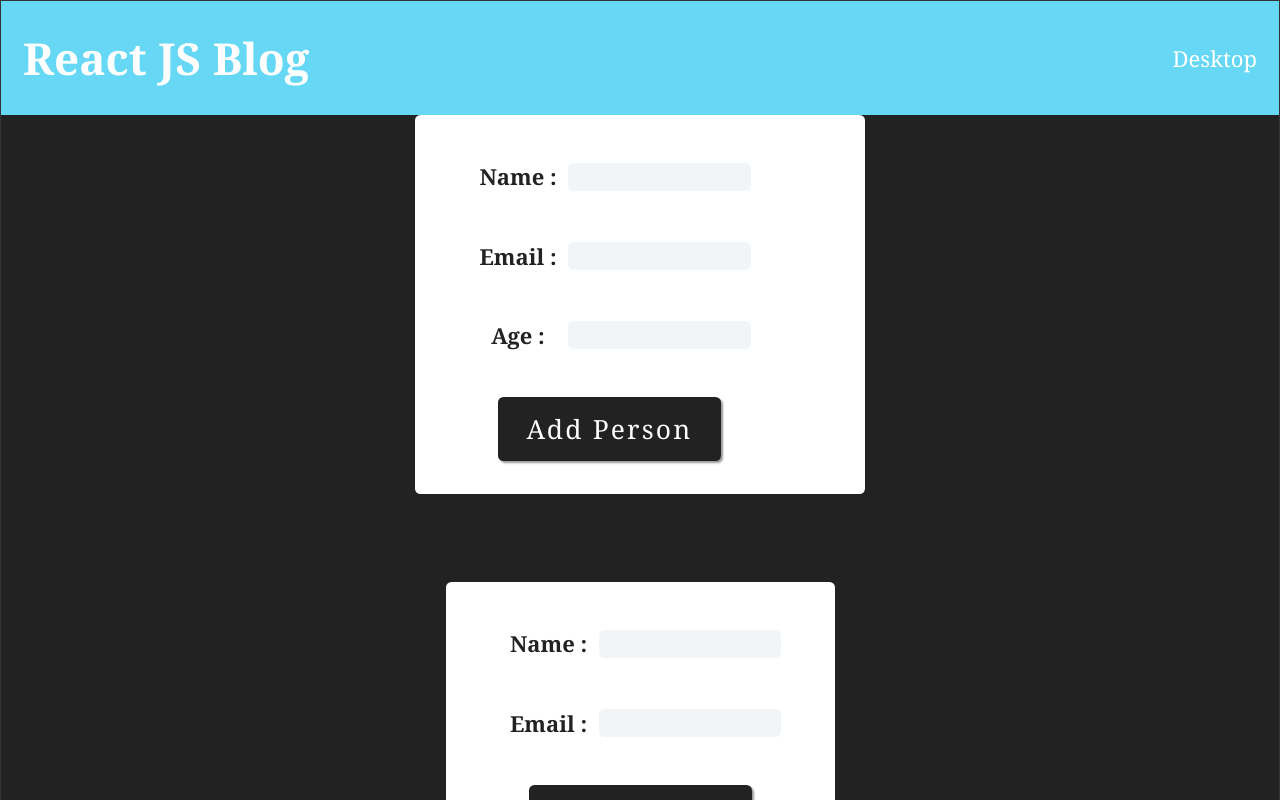
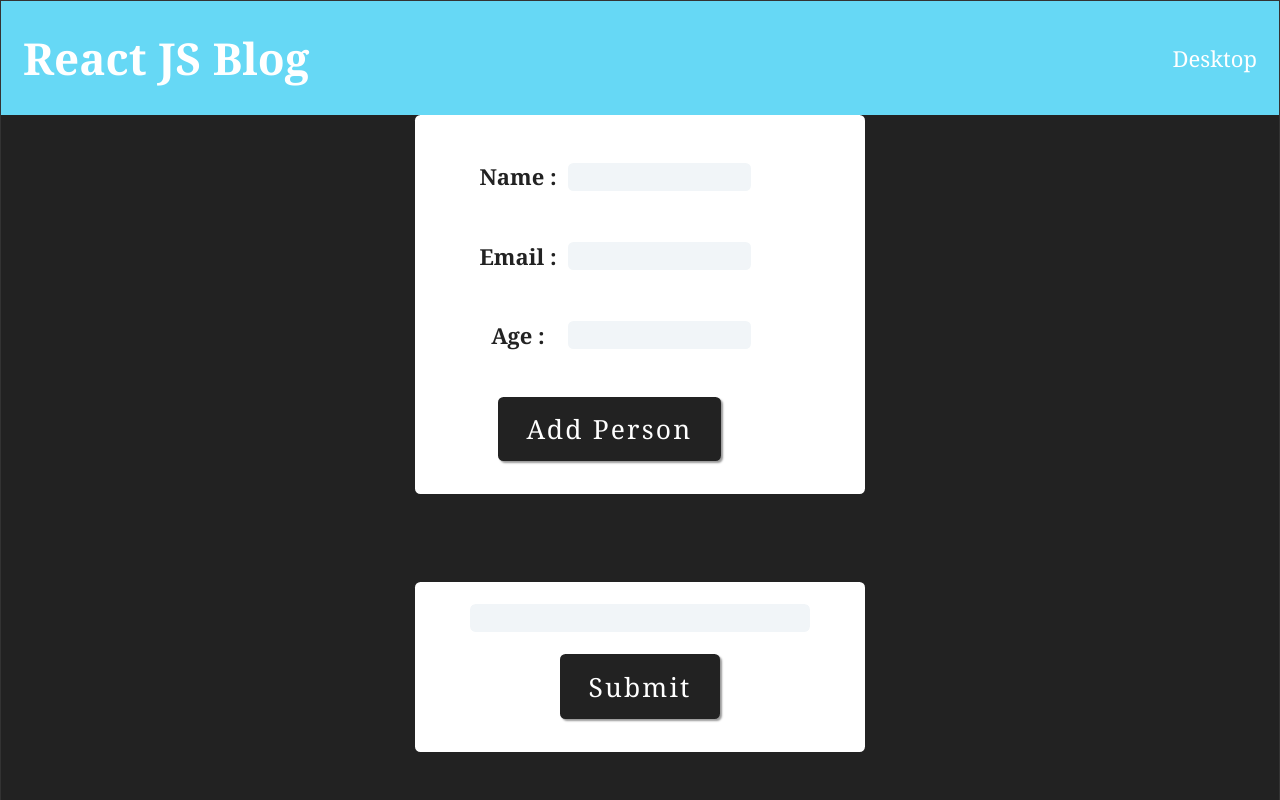
Before and after one commit to Jogata/SoftUni-React-Project, a React (Vite) app in the folder client/: page / in a window 1280 px wide. Shown: the top 800 px of the page. Built offline with nearby package versions, Linux system fonts and the light colour scheme; a web font is replaced by a local one.

Commit message:
use ref exercise

```diff
--- a/client/src/App.jsx
+++ b/client/src/App.jsx
@@ -630,6 +630,31 @@ const MultipleControlledInputs = () => {
   );
 };
 
+const UseRefBasics = () => {
+  const refContainer = useRef(null);
+
+  const handleSubmit = (e) => {
+    e.preventDefault();
+    console.log(refContainer.current.value);
+  };
+
+  useEffect(() => {
+    console.log(refContainer.current);
+    refContainer.current.focus();
+  });
+
+  return (
+    <>
+      <form className='form' onSubmit={handleSubmit}>
+        <div>
+          <input type='text' ref={refContainer} />
+        </div>
+        <button type='submit'>submit</button>
+      </form>
+    </>
+  );
+};
+
 
 function App() {
   return (
@@ -639,6 +664,7 @@ function App() {
           <Header title="React JS Blog" />
           <div className="container">
             <MultipleControlledInputs />
+            <UseRefBasics />
             <ControlledInputs />
             {/* <ShortCircuit /> */}
             {/* <MultipleReturns /> */}
```
